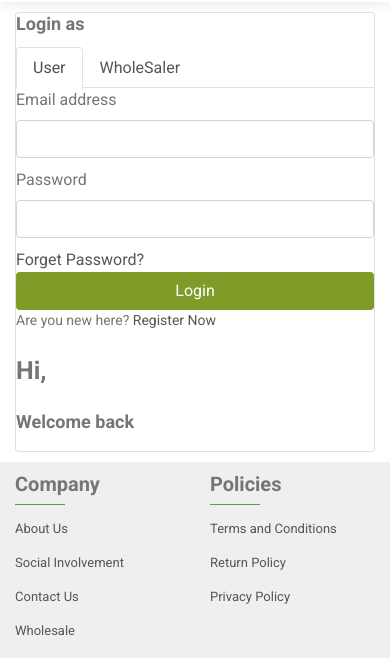
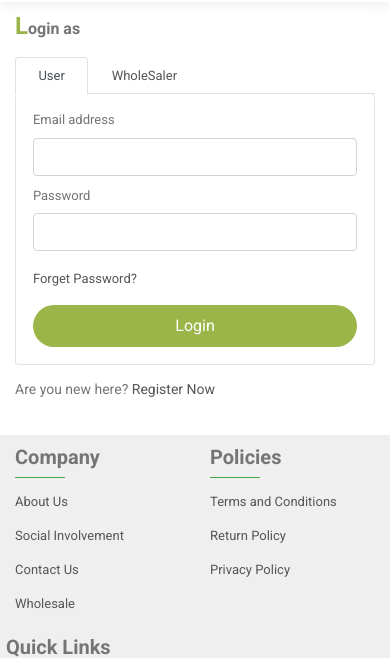
Before and after one commit to anjitpariyar/demo1, a plain HTML site: page account-login.html in a window 390 px wide. Shown: the part 203-861 px from the top of the page. Drawn offline with nearby package versions, Linux system fonts and the light colour scheme; a web font is replaced by a local one.

Commit message:
Add files via upload

```diff
--- a/css/style.css
+++ b/css/style.css
@@ -2349,3 +2349,134 @@ li.sale sup{
     }
 
   }
+
+
+  /* late edited on april 27 */
+  .login-page .bg{
+    background-color: #9bb44a;
+    background-image: url('../images/buddha.jpg');
+    background-repeat: no-repeat;
+    background-position: center;
+  }
+  .login-page .container> .card{
+    box-shadow: 0 0 42px 0 rgba(0, 0, 0, 0.08);
+    border: 0;
+    border-radius: 10px;
+    overflow: hidden;
+
+  }
+
+  .login-page article{
+    padding:3em;
+  }
+
+  .login-page .col-sm-12:first-child article{
+    padding-right: 2em;
+
+  }
+  .login-page form{
+    padding: 1em;
+    border: 1px solid #dee2e6 ;
+    border-top: 0;
+    border-radius: .25rem;
+    padding: 2em;
+
+  }
+  .login-page .card-title {
+    margin-bottom: 1rem;
+    font-size: 2rem;
+  }
+  .login-page .card-title::first-letter{
+    font-size: 3rem;
+    color: #9bb44a;
+  }
+  .login-page button{
+    display: block;
+    color: #fff;
+    font-weight: 500;
+    border-radius: 30px;
+    padding: 8px 15px;
+    background-color: #9cb549;
+    margin-top: 1em;
+  }
+  .login-page .forget{
+    margin: 8px 0 0;
+    display: inline-block;
+  }
+  .login-page .nav-link{
+    padding: .5rem 2rem;
+  }
+  #profile ~ p{
+    font-size: 14px;
+    margin-top: 1em;
+  }
+  .login-page h1{
+    font-size: 5em;
+    color: #fff;
+  }
+  .login-page h1 ~ .small-title{
+    font-size: 35px;
+    color: #878787;
+  }
+
+  @media (max-width: 835px){
+    .login-page article{
+      padding:2em;
+    }
+    .login-page .card-title {
+      margin-bottom: 1rem;
+      font-size: 1.5rem;
+    }
+    .login-page .card-title::first-letter{
+      font-size: 1.5em;
+      color: #9bb44a;
+    }
+    .login-page .nav-link{
+      padding: .5rem 1.4rem;
+    }
+    .login-page h1{
+      font-size: 4em;
+      margin-bottom: 0;
+    }
+    .login-page h1 ~ .small-title{
+      font-size: 30px;
+      color: #878787;
+    }
+
+  }
+  @media (max-width: 767.5px){
+    .login-page .bg{
+      display: none;
+    }
+    .login-page article{
+      padding:3em;
+    }
+  }
+  @media (max-width: 537.5px){
+   .login-page article{
+    padding:0px;
+  }
+  .login-page .container> .card{
+    box-shadow: none;
+  }
+  .login-page .card-title{
+    font-size: 22px;
+  }
+}
+@media (max-width: 437.5px){
+  .login-page form{
+    font-size: 13px;
+    padding: 1.3em;
+  }
+  .login-page .card-title{
+    font-size: 20px;
+  }
+}
+@media (max-width: 437.5px){
+ .login-page .nav-tabs{
+    font-size: 13px;
+  }
+  .login-page .card-title{
+    font-size: 16px;
+  }
+}
```
